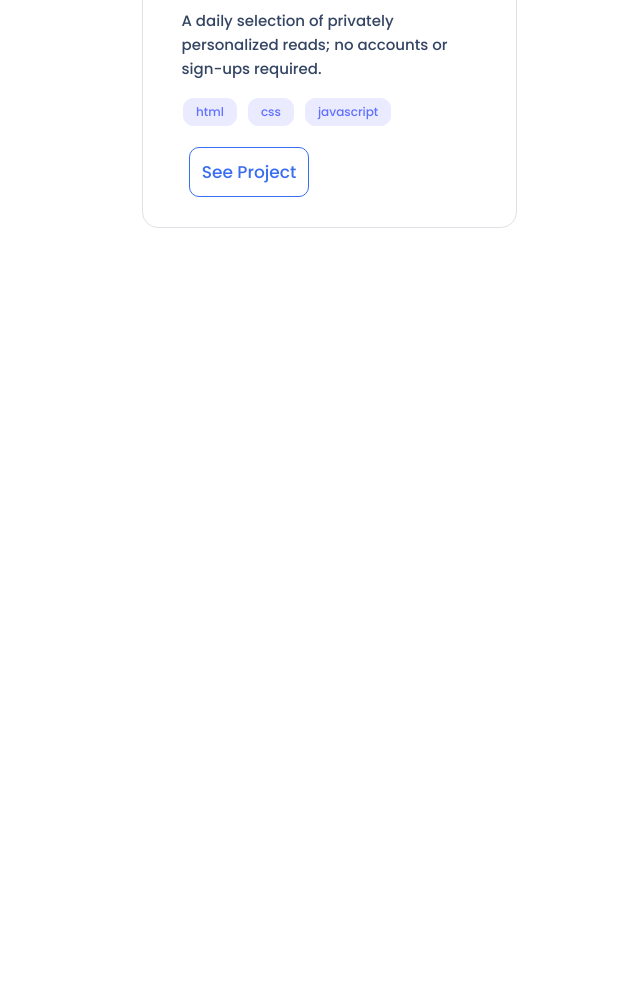
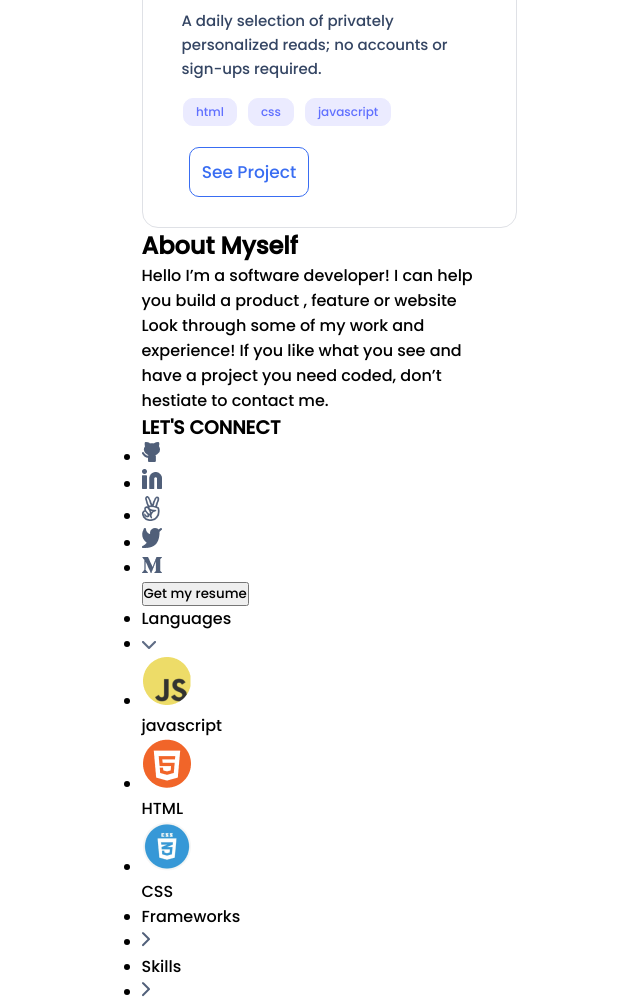
Before and after one commit to derrick1451/mobile-portfolio-setup, a plain HTML site: page index.html in a window 1280 px wide. Shown: the part 3048-4052 px from the top of the page, without its empty margins (311-951 px from the left). Before the commit the page ends 3276 px from the top, so only its background shows below. Drawn offline with Linux system fonts and the light colour scheme.

Commit message:
update project-section

```diff
--- a/index.html
+++ b/index.html
@@ -13,7 +13,7 @@
                 <nav class="nav-bar">
                     <a href="#">
                         <div class="logo">My Logo</div>
-                        <img src="/images/Enabled.png" alt="enable-image">
+                        <img src="images/Enabled.png" alt="enable-image">
                       </a>
                 </nav>
             </header>
@@ -25,18 +25,18 @@
                         <h3 class="intro-2">LET'S CONNECT</h3>
                         <ul class="nav-links">
                             <li>
-                                <a href="#"><img src="/images/twitter.png" alt="twitter"></a>
+                                <a href="#"><img src="images/twitter.png" alt="twitter"></a>
                             </li>
                             <li>
-                                <a href="#"><img src="/images/Linkedin.png" alt="linkedin"></a>
+                                <a href="#"><img src="images/Linkedin.png" alt="linkedin"></a>
                             </li>
                             <li>
-                                <a href="#"><img src="/images/m.png" alt="m icon"></a>
+                                <a href="#"><img src="images/m.png" alt="m icon"></a>
                             </li>
                             <li>
-                                <a href="#"><img src="/images/github.png" alt="github"></a>
+                                <a href="#"><img src="images/github.png" alt="github"></a>
                             </li> <li>
-                                <a href="#"><img class="thumbs-up" src="/images/Vector@2x.png" alt="Vector"></a>
+                                <a href="#"><img class="thumbs-up" src="images/Vector@2x.png" alt="Vector"></a>
                             </li>
                         </ul>
                 </section>
@@ -44,7 +44,7 @@
             <section class="projects">
                 <div class="work">
                     <div class="work-image">
-                        <img src="/images/snap1.png" alt="work-image">
+                        <img src="images/snap1.png" alt="work-image">
                     </div>
                     <h2 class="header">Tonic</h2>
                     <div class="work-flow">
@@ -65,7 +65,7 @@
 
             <div class="work">
                 <div class="work-image">
-                    <img src="/images/snap2.png" alt="work-image">
+                    <img src="images/snap2.png" alt="work-image">
                 </div>
                 <h2 class="header">Multi-Post
                     Stories</h2>
@@ -86,7 +86,7 @@
             </div>
             <div class="work">
                 <div class="work-image">
-                    <img src="/images/snap3.png" alt="work-image">
+                    <img src="images/snap3.png" alt="work-image">
                 </div>
                 <h2 class="header">Tonic</h2>
                 <div class="work-flow">
@@ -106,7 +106,7 @@
             </div>
             <div class="work">
                 <div class="work-image">
-                    <img src="/images/snap4.png" alt="work-image">
+                    <img src="images/snap4.png" alt="work-image">
                 </div>
                 <h2 class="header">Multi-Post
                     Stories</h2>
@@ -126,6 +126,56 @@
                 <button class="project-button">See Project</button>
             </div>
         </section>
+        <section class="about-me">
+            <h2 class="about-header">About
+                Myself</h2>
+                <p class="about-paragraph">Hello I’m a software developer! I can help <br>you build a product , feature or website<br> Look through some of my work and experience! If you like what you see and <br> have a project you need coded, don’t <br>hestiate to contact me.</p>
+                <h3 class="about-intro">LET'S CONNECT</h3>
+                    <ul class="nav-links2">
+                        <li>
+                            <a href="#"><img src="images/github.png" alt="github"></a>
+                        </li>
+                        <li>
+                            <a href="#"><img src="images/Linkedin.png" alt="linkedin"></a>
+                        </li>
+                        <li>
+                            <a href="#"><img class="thumbs-up" src="images/Vector@2x.png" alt="thumbs-up"></a>
+                        </li>
+                        <li>
+                            <a href="#"><img src="images/twitter.png" alt="twitter"></a>
+                        </li> <li>
+                            <a href="#"><img src="images/m.png" alt="Vector"></a>
+                        </li>
+                    </ul>
+                    <button class="resume-button">Get my resume</button>
+                    <ul class="language">
+                        <li>
+                            <p class="language-paragraph">Languages</p>
+                        </li>
+                        <li><img src="images/Union.png" alt="scroll-down"></li>
+                    </ul>
+                    <ul class="language-list">
+                        <li class="list-items"><img src="images/eclipse1.png" alt="javascript">
+                        <p>javascript</p>
+                        </li>
+                        <li class="list-items" ><img src="images/Ellipse2.png" alt="html">
+                        <p>HTML</p></li>
+                        <li class="list-items"><img src="images/Ellipse3.png" alt="css">
+                        <p>CSS</p></li>
+                    </ul>
+                    <ul class="frameworks">
+                        <li>
+                            <p>Frameworks</p> </li>
+                        <li><img src="images/down.png" alt="down"></li>
+                    </ul>
+                    <div class="line"></div>
+                    <ul class="gained-skill">
+                        <li>
+                            <p>Skills</p> </li>
+                        <li><img src="images/down.png" alt="down"></li>
+                    </ul>
+                    <div class="line"></div>
+        </section>
     </div>
 </body>
 </html>
```
